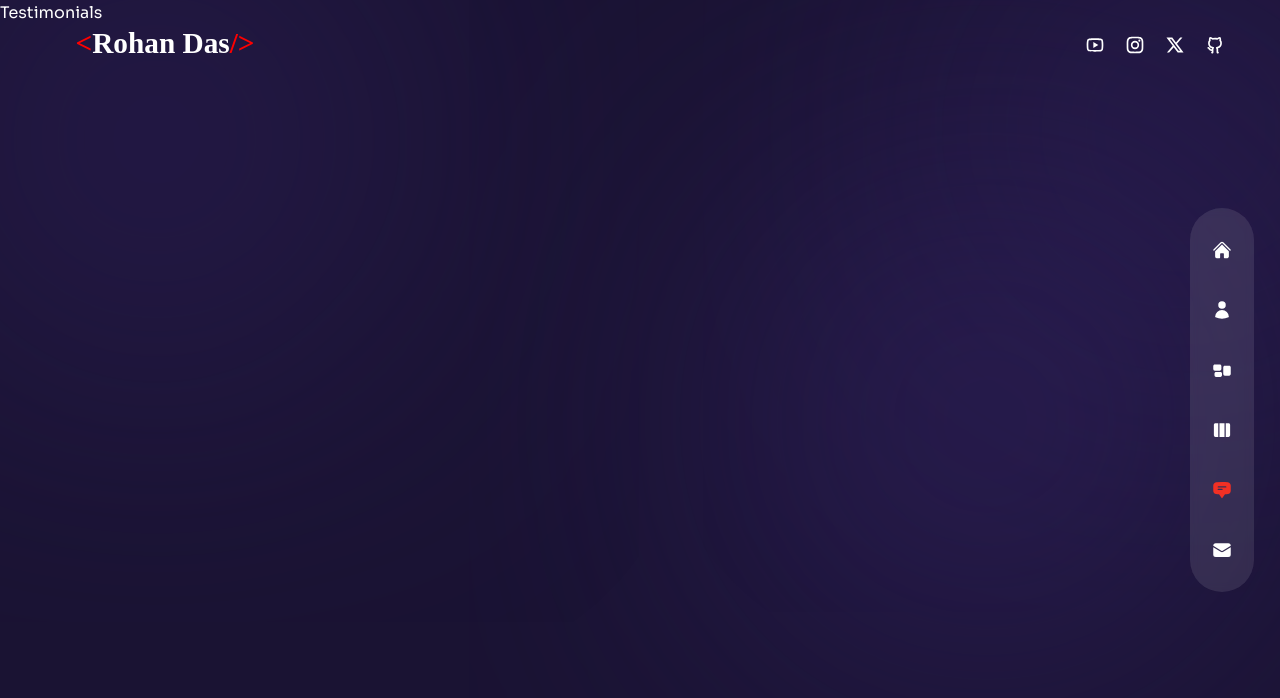
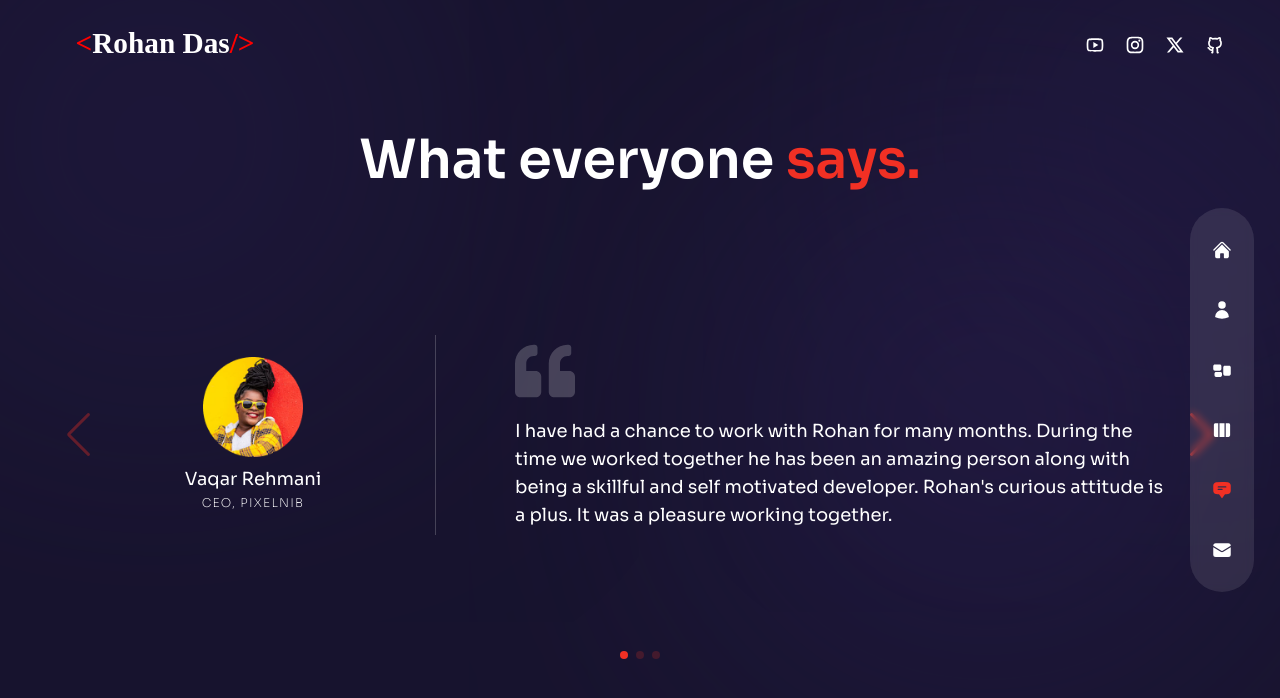
Before and after one commit to RohanDas28/My-Portfolio, a Next.js app: page /testimonials in a window 1280 px wide. Shown: the top 698 px of the page. Built offline with nearby package versions, Linux system fonts and the light colour scheme.

Commit message:
Testimonials Done 📝

```diff
--- a/components/TestimonialSlider.js
+++ b/components/TestimonialSlider.js
@@ -1,30 +1,78 @@
+import { Swiper, SwiperSlide } from 'swiper/react';
+import { Pagination, Navigation } from 'swiper';
+import Image from 'next/image';
+import { FaQuoteLeft } from 'react-icons/fa';
+import 'swiper/css';
+import 'swiper/css/pagination';
+import 'swiper/css/navigation';
+
+
 // testimonial data
-const testimonialData = [
-  {
-    image: '/t-avt-1.png',
-    name: 'Anne Smith',
-    position: 'Customer',
-    message:
-      'Lorem ipsum dolor sit amet consectetur adipisicing elit. Cum expedita odit beatae, cupiditate saepe quam officia aut placeat quas neque!',
-  },
+const TestimonialData = [
   {
     image: '/t-avt-2.png',
-    name: 'Jane Doe',
-    position: 'Customer',
+    name: 'Vaqar Rehmani',
+    position: 'CEO, Pixelnib',
     message:
-      'Lorem ipsum dolor sit amet consectetur adipisicing elit. Cum expedita odit beatae, cupiditate saepe quam officia aut placeat quas neque!',
+      'I have had a chance to work with Rohan for many months. During the time we worked together he has been an amazing person along with being a skillful and self motivated developer. Rohan\'s curious attitude is a plus. It was a pleasure working together.',
   },
   {
     image: '/t-avt-3.png',
-    name: 'Jhon Doe',
-    position: 'Customer',
+    name: 'Pankaj Kumar',
+    position: 'Frontend Developer',
     message:
-      'Lorem ipsum dolor sit amet consectetur adipisicing elit. Cum expedita odit beatae, cupiditate saepe quam officia aut placeat quas neque!',
+      'We\'ve worked together on several projects and Rohan had been a great collaborator. He is very enthusiastic about his work. His ability to learn and adapt to any technology is what makes him a great fit for any developer role.',
+  },
+  {
+    image: '/t-avt-1.png',
+    name: 'Abhishek Pathak',
+    position: 'Frontend Developer',
+    message:
+      'Fortunate to have Rohan as both colleague and friend; his innate ability, technical prowess, and passion for learning set him apart. His positive attitude creates a conducive work environment. I endorse Rohan as a stellar developer.',
   },
 ];
 
 const TestimonialSlider = () => {
-  return <div>Testimonial Slider</div>;
+  return <Swiper
+    spaceBetween={10}
+    navigation={true}
+    pagination={{
+      clickable: true
+    }}
+    modules={[Pagination, Navigation]}
+    className='h-[480px]'
+  >{
+      TestimonialData.map((person, index) => {
+        return <SwiperSlide key={index}>
+          <div className='flex flex-col items-center md:flex-row gap-x-8 h-full px-12'>
+            {/* Avatar, Name, Position */}
+            <div className='w-full max-w-[300px] flex flex-col xl:justify-center items-center relative mx-auto xl:mx-0'>
+              <div className='flex flex-col justify-center text-center'>
+                {/* Avatar */}
+                <div className='mb-2 mx-auto'>
+                  <Image src={person.image} width={100} height={100} alt='image'/>
+                </div>
+                {/* Name */}
+                <div className='text-lg'>{person.name}</div>
+                {/* Position */}
+                <div className='text-[12px] uppercase font-extralight tracking-widest'>{person.position}</div>
+              </div>
+            </div>
+            {/* Quote and Message */}
+            <div className='flex-1 flex flex-col justify-center before:w-[1px] xl:before:bg-white/20 xl:before:absolute xl:before:left-0 xl:before:h-[200px] relative xl:pl-20'>
+              {/* Quote */}
+              <div className='mb-4'>
+                <FaQuoteLeft className='text-4xl xl:text-6xl text-white/20 mx-auto md:mx-0'/>
+              </div>
+              {/* Message */}
+              <div className='xl:text-lg text-center md:text-left '>
+                {person.message}
+              </div>
+            </div>
+          </div>
+        </SwiperSlide>
+      })
+    }</Swiper>;
 };
 
 export default TestimonialSlider;
--- a/pages/about/index.js
+++ b/pages/about/index.js
@@ -11,6 +11,7 @@ import { SiNextdotjs, SiFramer, SiAdobexd, SiAdobephotoshop, SiPhp, SiC, SiPytho
 
 // Components
 import Circles from '../../components/Circles'
+import Bulb from "../../components/Bulb";
 
 //  data
 const aboutData = [
@@ -138,6 +139,7 @@ const About = () => {
           })}
         </div>
       </motion.div>
+      <Bulb/>
     </div>
   </div>;
 };
--- a/pages/testimonials/index.js
+++ b/pages/testimonials/index.js
@@ -1,5 +1,17 @@
+import { motion } from 'framer-motion';
+import { fadeIn } from '../../variants'
+import TestimonialSlider from "../../components/TestimonialSlider";
+
 const Testimonials = () => {
-  return <div>Testimonials</div>;
+  return <div className="h-full bg-primary/30 py-32 text-center">
+    <div className="container mx-auto h-full flex flex-col justify-center">
+      <motion.h2 variants={fadeIn('up', 0.2)} initial='hidden' animate='show' exit='hidden' className="h2 mb-8 xl:mb-0">What everyone <span className="text-accent">says.</span> </motion.h2>
+      {/* sliider */}
+      <motion.div variants={fadeIn('up', 0.4)} initial='hidden' animate='show' exit='hidden'>
+        <TestimonialSlider/>
+      </motion.div>
+    </div>
+  </div>;
 };
 
 export default Testimonials;
```
Also changed, not shown: public/top-left-img.png (deleted).
